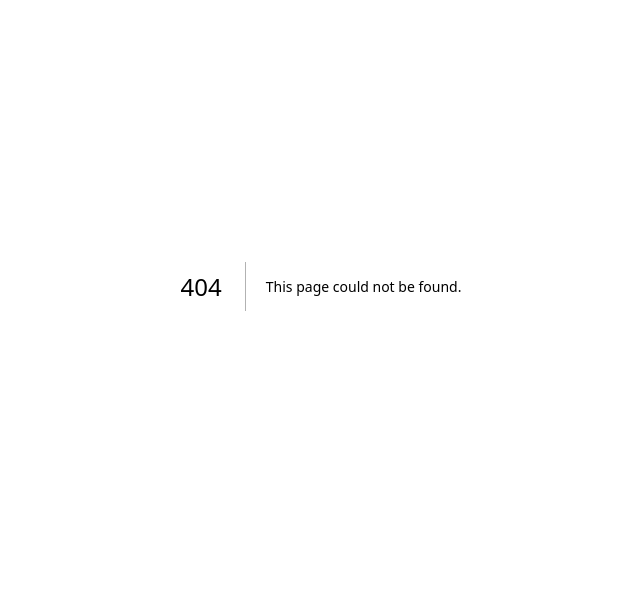
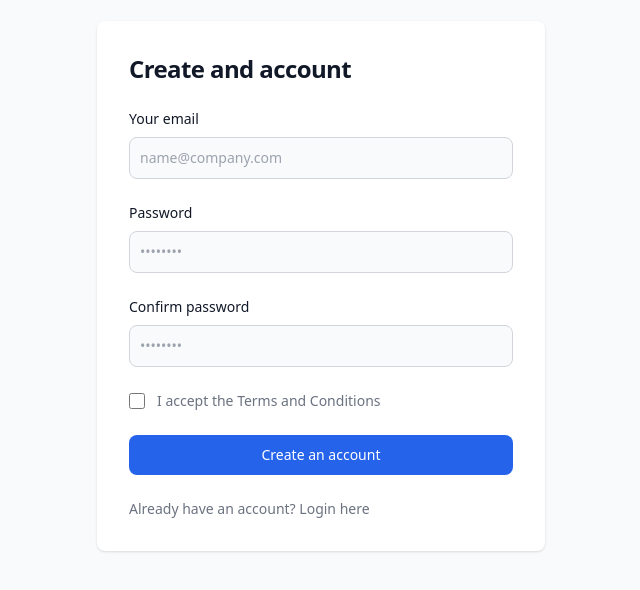
Before and after one commit to thekushmevada/SigmaSquare, a Next.js app in the folder sigma-square-project/: page /join in a window 1280 px wide. Before the commit this address had no page. Shown: the part 114-704 px from the top of the page, without its empty margins (319-959 px from the left). Built offline with nearby package versions, Linux system fonts and the light colour scheme.

Commit message:
login_join

```diff
--- a/sigma-square-project/components/Header/Nav.js
+++ b/sigma-square-project/components/Header/Nav.js
@@ -10,7 +10,9 @@
           <Link href="/login">
             <Button btnText="Log in" className="w-40" />
           </Link>
+          <Link href="/join">
           <Button btnText="Join" className="w-40" />
+          </Link>
         </div>
       </div>
     </nav>
--- /dev/null
+++ b/sigma-square-project/components/joinPage/Join.js
@@ -0,0 +1,106 @@
+import Link from "next/link";
+import React from "react";
+
+const Join = () => {
+  return (
+    <>
+      <section className="bg-gray-50 dark:bg-gray-900">
+        <div className="flex flex-col items-center justify-center px-6 py-8 mx-auto md:h-screen lg:py-0">
+          <div className="w-full bg-white rounded-lg shadow dark:border md:mt-0 sm:max-w-md xl:p-0 dark:bg-gray-800 dark:border-gray-700">
+            <div className="p-6 space-y-4 md:space-y-6 sm:p-8">
+              <h1 className="text-xl font-bold leading-tight tracking-tight text-gray-900 md:text-2xl dark:text-white">
+                Create and account
+              </h1>
+              <form className="space-y-4 md:space-y-6" action="#">
+                <div>
+                  <label
+                    for="email"
+                    className="block mb-2 text-sm font-medium text-gray-900 dark:text-white"
+                  >
+                    Your email
+                  </label>
+                  <input
+                    type="email"
+                    name="email"
+                    id="email"
+                    className="bg-gray-50 border border-gray-300 text-gray-900 sm:text-sm rounded-lg focus:ring-primary-600 focus:border-primary-600 block w-full p-2.5 dark:bg-gray-700 dark:border-gray-600 dark:placeholder-gray-400 dark:text-white dark:focus:ring-blue-500 dark:focus:border-blue-500"
+                    placeholder="name@company.com"
+                    required=""
+                  />
+                </div>
+                <div>
+                  <label
+                    for="password"
+                    className="block mb-2 text-sm font-medium text-gray-900 dark:text-white"
+                  >
+                    Password
+                  </label>
+                  <input
+                    type="password"
+                    name="password"
+                    id="password"
+                    placeholder="••••••••"
+                    className="bg-gray-50 border border-gray-300 text-gray-900 sm:text-sm rounded-lg focus:ring-primary-600 focus:border-primary-600 block w-full p-2.5 dark:bg-gray-700 dark:border-gray-600 dark:placeholder-gray-400 dark:text-white dark:focus:ring-blue-500 dark:focus:border-blue-500"
+                    required=""
+                  />
+                </div>
+                <div>
+                  <label
+                    for="confirm-password"
+                    className="block mb-2 text-sm font-medium text-gray-900 dark:text-white"
+                  >
+                    Confirm password
+                  </label>
+                  <input
+                    type="confirm-password"
+                    name="confirm-password"
+                    id="confirm-password"
+                    placeholder="••••••••"
+                    className="bg-gray-50 border border-gray-300 text-gray-900 sm:text-sm rounded-lg focus:ring-primary-600 focus:border-primary-600 block w-full p-2.5 dark:bg-gray-700 dark:border-gray-600 dark:placeholder-gray-400 dark:text-white dark:focus:ring-blue-500 dark:focus:border-blue-500"
+                    required=""
+                  />
+                </div>
+                <div className="flex items-start">
+                  <div className="flex items-center h-5">
+                    <input
+                      id="terms"
+                      aria-describedby="terms"
+                      type="checkbox"
+                      className="w-4 h-4 border border-gray-300 rounded bg-gray-50 focus:ring-3 focus:ring-primary-300 dark:bg-gray-700 dark:border-gray-600 dark:focus:ring-primary-600 dark:ring-offset-gray-800"
+                      required=""
+                    />
+                  </div>
+                  <div className="ml-3 text-sm">
+                    <label
+                      for="terms"
+                      className="font-light text-gray-500 dark:text-gray-300"
+                    >
+                      I accept the{" "}
+                      <a
+                        className="font-medium text-primary-600 hover:underline dark:text-primary-500"
+                        href="#"
+                      >
+                        Terms and Conditions
+                      </a>
+                    </label>
+                  </div>
+                </div>
+                <button
+                  type="submit"
+                  className="w-full text-white bg-blue-600 hover:bg-blue-700 focus:ring-4 focus:outline-none focus:ring-primary-300 font-medium rounded-lg text-sm px-5 py-2.5 text-center dark:bg-primary-600 dark:hover:bg-primary-700 dark:focus:ring-primary-800"
+                >
+                  Create an account
+                </button>
+                <p className="text-sm font-light text-gray-500 dark:text-gray-400">
+                  Already have an account? <Link href="/login">Login here</Link>
+                </p>
+              </form>
+            </div>
+          </div>
+        </div>
+      </section>
+    </>
+  );
+};
+
+export default Join;
--- a/sigma-square-project/components/loginpage/Login.js
+++ b/sigma-square-project/components/loginpage/Login.js
@@ -1,3 +1,4 @@
+import Link from "next/link";
 import React from "react";
 
 const Login = () => {
@@ -121,12 +122,9 @@
                 </button>
                 <p className="text-sm font-semibold mt-2 pt-1 mb-0">
                   Don't have an account?
-                  <a
-                    href="#!"
-                    className="text-red-600 hover:text-red-700 focus:text-red-700 transition duration-200 ease-in-out"
-                  >
-                    Register
-                  </a>
+                  <Link href="/join">
+                    <span className="text-red-600 px-1">Register</span>
+                  </Link>
                 </p>
               </div>
             </form>
--- /dev/null
+++ b/sigma-square-project/pages/join/index.js
@@ -0,0 +1,10 @@
+import React from 'react'
+import Join from '../../components/joinPage/Join'
+
+const index = () => {
+  return (
+    <Join/>
+  )
+}
+
+export default index
```
